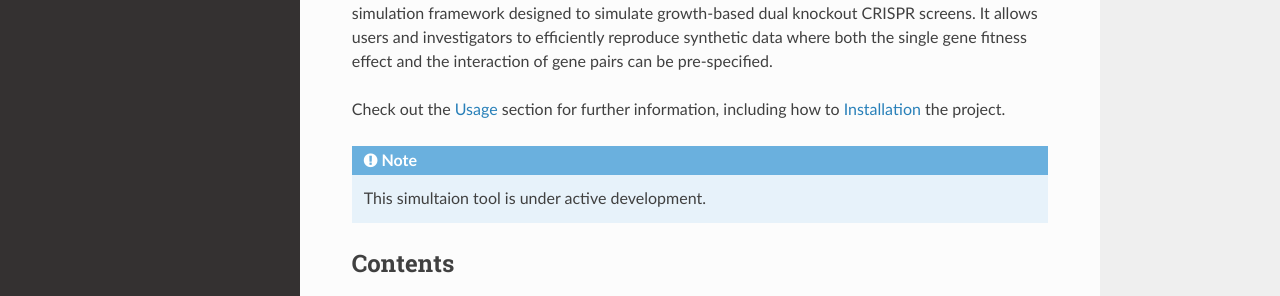
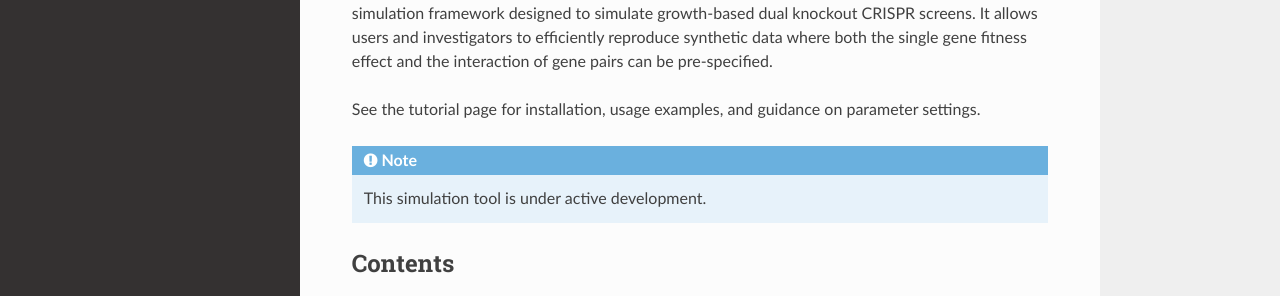
Before and after one commit to yuegu-phd/DKOsimR-tutorial, a Sphinx documentation site: the page built from docs/source/index.rst, in a window 1280 px wide and 950 px high. Shown: the part 182-478 px from the top of the window. Built offline with Sphinx 7.4.7 and the Read the Docs theme 3.1.0, drawn with Linux system fonts in a browser that asks for light colours.

Commit message:
fix rebuilding issue

```diff
--- a/docs/source/conf.py
+++ b/docs/source/conf.py
@@ -14,8 +14,6 @@
 extensions = [
     'sphinx.ext.duration',
     'sphinx.ext.doctest',
-    'sphinx.ext.autodoc',
-    'sphinx.ext.autosummary',
     'sphinx.ext.intersphinx',
 ]
 
--- a/docs/source/index.rst
+++ b/docs/source/index.rst
@@ -5,12 +5,11 @@ Welcome to DKOsimR documentation!
 DKOsim is a simulation framework designed to simulate growth-based dual knockout CRISPR screens.
 It allows users and investigators to efficiently reproduce synthetic data where both the single gene fitness effect and the interaction of gene pairs can be pre-specified.
 
-Check out the :doc:`usage` section for further information, including
-how to :ref:`installation` the project.
+See the tutorial page for installation, usage examples, and guidance on parameter settings.
 
 .. note::
 
-   This simultaion tool is under active development.
+   This simulation tool is under active development.
 
 Contents
 --------
```
